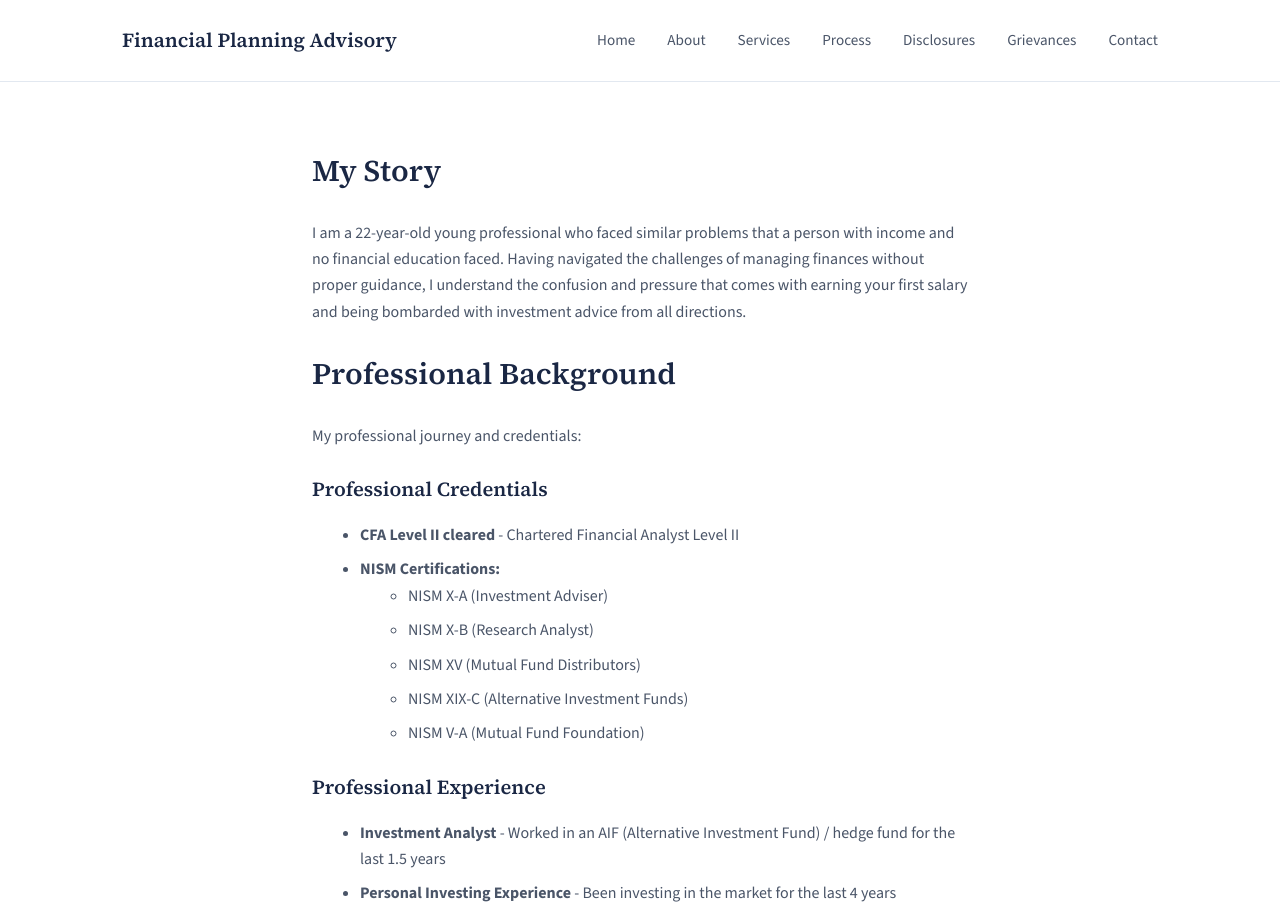
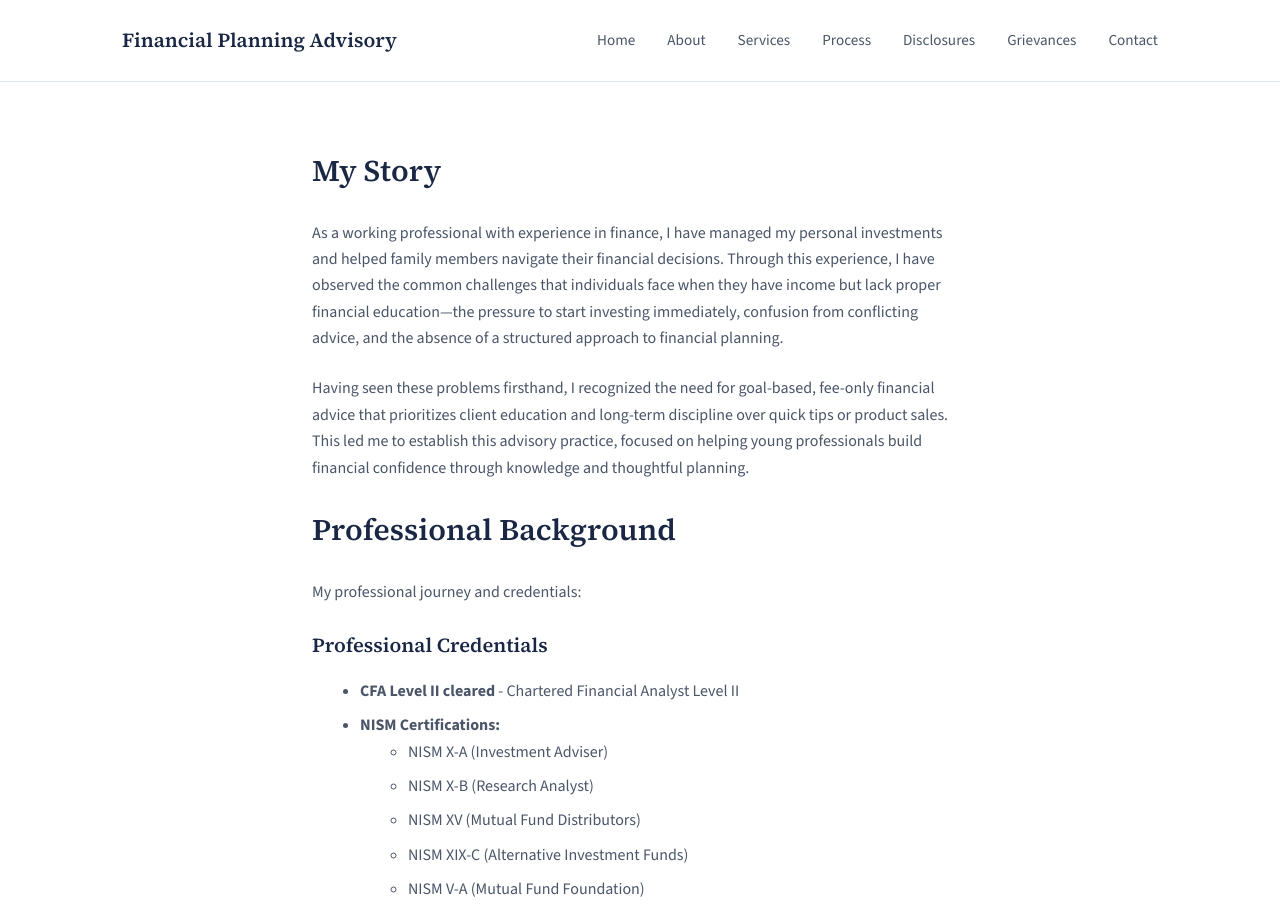
Before and after one commit to Gautamk13/financialadvisory, a plain HTML site: page about.html in a window 1280 px wide. Shown: the top 910 px of the page. Drawn offline with nearby package versions, Linux system fonts and the light colour scheme.

Commit message:
Update My Story section to reflect mature investor experience and family investment guidance

```diff
--- a/about.html
+++ b/about.html
@@ -33,7 +33,8 @@
     <section class="content-body section" style="padding-top: var(--space-2xl);">
       <div class="container">
         <h2>My Story</h2>
-        <p>I am a 22-year-old young professional who faced similar problems that a person with income and no financial education faced. Having navigated the challenges of managing finances without proper guidance, I understand the confusion and pressure that comes with earning your first salary and being bombarded with investment advice from all directions.</p>
+        <p>As a working professional with experience in finance, I have managed my personal investments and helped family members navigate their financial decisions. Through this experience, I have observed the common challenges that individuals face when they have income but lack proper financial education—the pressure to start investing immediately, confusion from conflicting advice, and the absence of a structured approach to financial planning.</p>
+        <p>Having seen these problems firsthand, I recognized the need for goal-based, fee-only financial advice that prioritizes client education and long-term discipline over quick tips or product sales. This led me to establish this advisory practice, focused on helping young professionals build financial confidence through knowledge and thoughtful planning.</p>
 
         <h2>Professional Background</h2>
         <p>My professional journey and credentials:</p>
```
